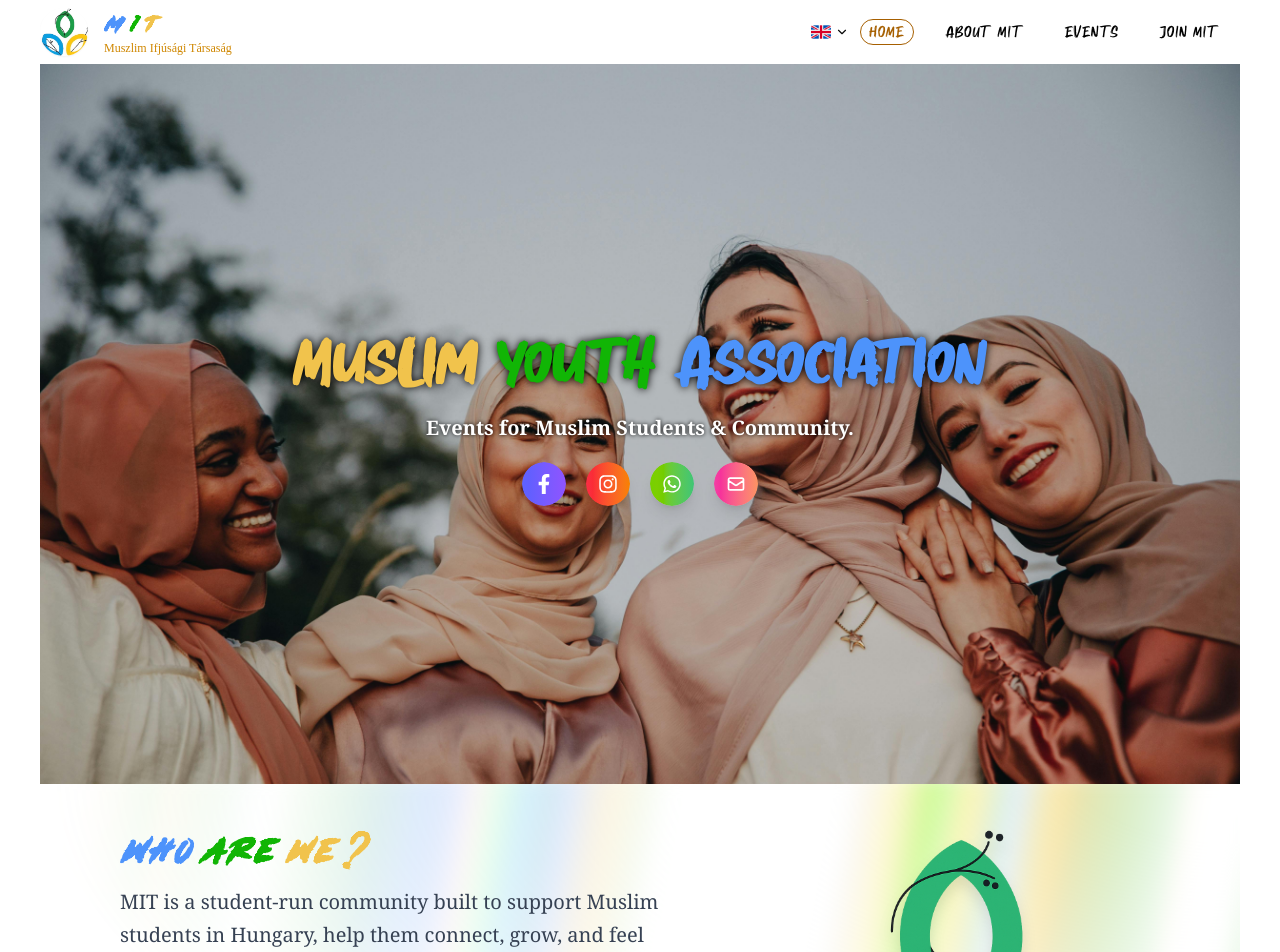
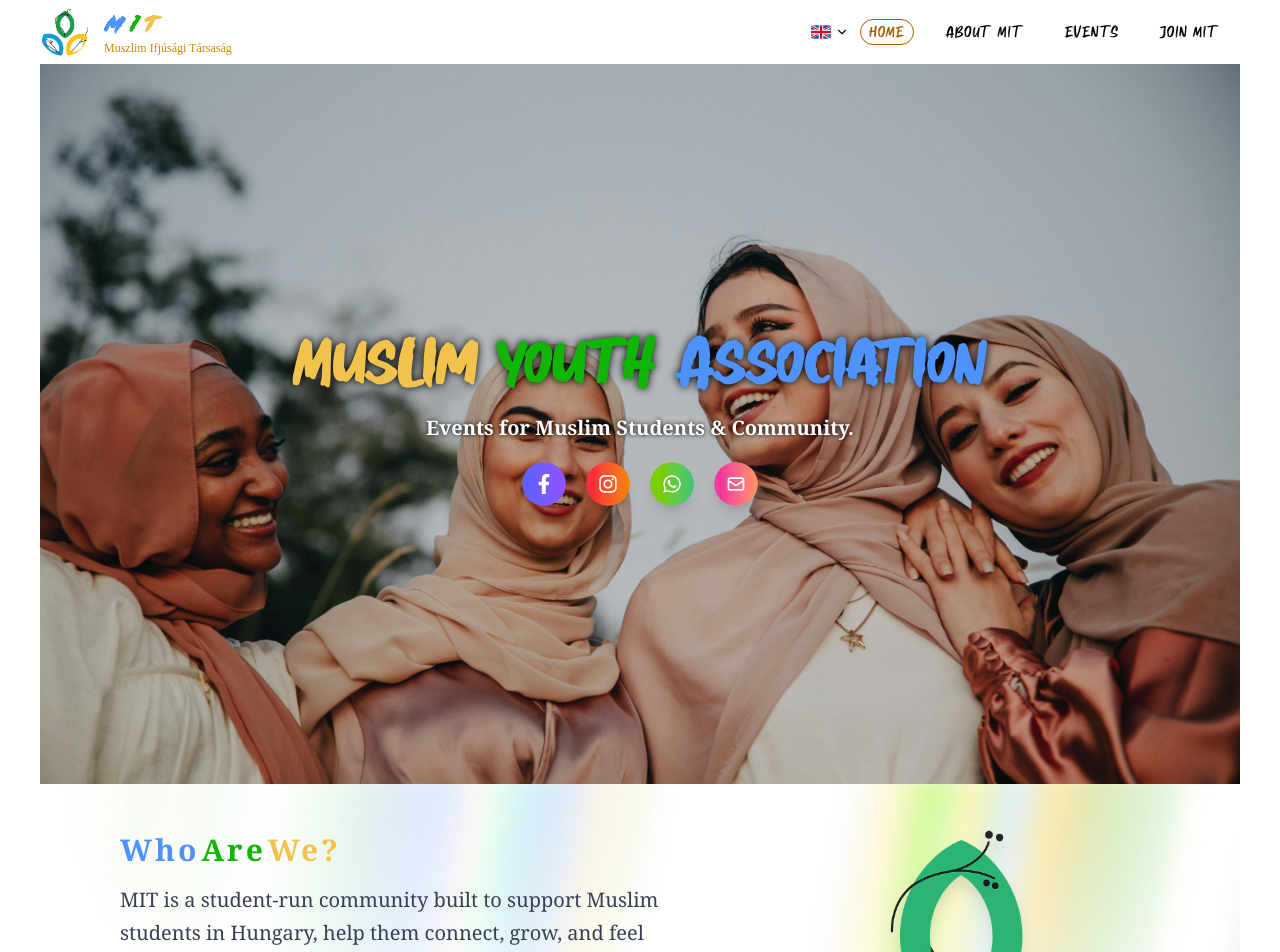
Before and after one commit to mota6em/mit, a Next.js app: page /en in a window 1280 px wide. Shown: the top 952 px of the page. Built offline with nearby package versions, Linux system fonts and the light colour scheme.

Commit message:
feat(WhoWeAre): enhance animation performance and adjust text styles for better readability

```diff
--- a/components/Home/WhoWeAre.tsx
+++ b/components/Home/WhoWeAre.tsx
@@ -12,6 +12,7 @@ export default function WhoWeAre() {
       <motion.div
         initial={{ opacity: 0.0, y: 40 }}
         whileInView={{ opacity: 1, y: 0 }}
+        viewport={{ once: true }}
         transition={{
           delay: 0.3,
           duration: 0.8,
@@ -30,17 +31,18 @@ export default function WhoWeAre() {
           <motion.div
             initial={{ opacity: 0, y: 20 }}
             whileInView={{ opacity: 1, y: 0 }}
+            viewport={{ once: true }}
             transition={{ duration: 0.6 }}
             className="max-w-xl text-center lg:text-left"
           >
             <div className="flex space-x-0.5 mb-4 align-center justify-center md:justify-start">
-              <span className="text-4xl md:font-semibold text-gray-800 md:text-[#4d93fb] monstera-font tracking-widest">
+              <span className="text-3xl md:font-semibold text-gray-700 md:text-[#4d93fb] font-semibold tracking-widest">
                 {t("title.who")}
               </span>
-              <span className="text-4xl  md:font-semibold text-gray-800 md:text-[#11b505] monstera-font tracking-widest">
+              <span className="text-3xl  md:font-semibold text-gray-700 md:text-[#11b505] font-semibold tracking-widest">
                 {t("title.are")}
               </span>
-              <span className="text-4xl md:font-semibold text-gray-800 md:text-[#f1c34c] monstera-font tracking-widest">
+              <span className="text-3xl md:font-semibold text-gray-700 md:text-[#f1c34c] font-semibold tracking-widest">
                 {t("title.we")}
               </span>
             </div>
@@ -74,6 +76,7 @@ export default function WhoWeAre() {
           <motion.div
             initial={{ opacity: 0, scale: 0.95 }}
             whileInView={{ opacity: 1, scale: 1 }}
+            viewport={{ once: true }}
             transition={{ duration: 0.6 }}
             className="w-full max-w-md"
           >
```
